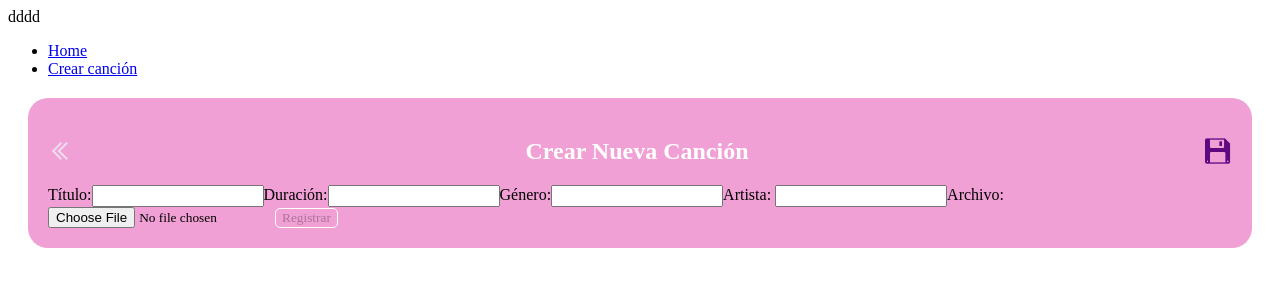
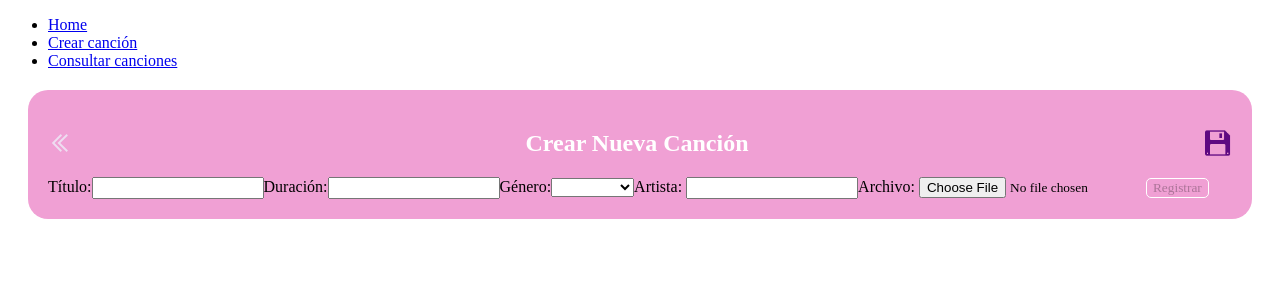
Before and after one commit to paulis1996/proyectoBitMusic31102019, an Angular app in the folder front/: page /CrearCancion in a window 1280 px wide. Shown: the top 300 px of the page. Built offline with nearby package versions, Linux system fonts and the light colour scheme; a web font is replaced by a local one.

Commit message:
Ajuste de listas de crear canción

```diff
--- a/front/src/app/app.component.html
+++ b/front/src/app/app.component.html
@@ -10,7 +10,7 @@
 <!-- <login></login>
 <form-registro></form-registro>
 <cuenta-administrador></cuenta-administrador> -->
-<div>dddd
+<div>
     <ul>
         <li routerLinkActive="red">
             <a routerLink="/Inicio">Home</a>
@@ -18,6 +18,11 @@
         <li routerLinkActive="blue">
             <a routerLink="/CrearCancion">Crear canción</a>
         </li>
+        <li routerLinkActive="green">
+            <a routerLink="/ConsultarCanciones">Consultar canciones</a>
+        </li>
     </ul>
 </div>
+
+
 <router-outlet></router-outlet>
--- a/front/src/app/crear-cancion/crear-cancion.component.html
+++ b/front/src/app/crear-cancion/crear-cancion.component.html
@@ -9,14 +9,25 @@
      <form [formGroup]="cancionForm" (ngSubmit)="enviar()" >
     <label>Título:</label>
     <input formControlName="titulo" type="text" />
-    <label for="">Duración:</label>
-    <input formControlName="duracion" type="Number" />
-    <label for="">Género:</label>
-    <input formControlName="genero" type="text" />
-    <label for="">Artista: </label>
-    <input formControlName="artista" type="text" />
-    <label for="">Archivo: </label>
-    <input type="file" accept=".mp3,audio/*" (change)="onSelectFile($event)" #fileInput>
+    <label for="duracion">Duración:</label>
+    <input formControlName="duracion" type="Number" name="duracion" id="duracion"/>
+    <label for="genero">Género:</label>
+    <select name="genero" id="genero" formControlName="genero">
+        <option value="Salsa">Salsa</option>
+        <option value="Rock">Rock</option>
+        <option value="Pop">Pop</option>
+        <option value="Vallenato">Vallenato</option>
+        <option value="Electronica">Electronica</option>
+        <option value="Gospel">Gospel</option>
+        <option value="Metal">Metal</option>
+        <option value="Ranchera">Ranchera</option>
+        <option value="Rap">Rap</option>
+        <option value="Merengue">Merengue</option>
+    </select>
+    <label for="artista">Artista: </label>
+    <input formControlName="artista" type="text" name="artista" id="artista"/>
+    <label for="archivo">Archivo: </label>
+    <input type="file" accept=".mp3,audio/*" (change)="onSelectFile($event)" name="archivo" id="archivo" #fileInput>
     <button [disabled]="!cancionForm.valid" type="submit">Registrar</button>
    </form>
 
--- a/front/src/app/crear-cancion/crear-cancion.component.ts
+++ b/front/src/app/crear-cancion/crear-cancion.component.ts
@@ -10,8 +10,6 @@ import { CancionService } from '../servicios/cancion.service';
 })
 export class CrearCancionComponent implements OnInit {
 
-  listaCanciones:any = [];
-  reader : FileReader;
   constructor(private builder: FormBuilder,
     private _cancionservice: CancionService ) { } //notacion para servicios
 
@@ -27,16 +25,9 @@ export class CrearCancionComponent implements OnInit {
     console.log(this.cancionForm.value);
     this._cancionservice.postCancion(this.cancionForm.value).subscribe(response=>{
       alert ('Se creó la canción correctamente') // En angular material ya hay mensajes prestablecidos
-      //this.obtenerCanciones()
     })
   }
   onSelectFile(event){
-    /*let fileList: FileList = event.target.files;
-    if(fileList.length > 0){
-      this.reader = new FileReader();
-      this.reader.readAsDataURL(event.target.files[0]);
-      console.log(event.target.files[0].name);
-    }*/
     const file = (event.target as HTMLInputElement).files[0];
     this.cancionForm.patchValue({
       archivo: file
```
